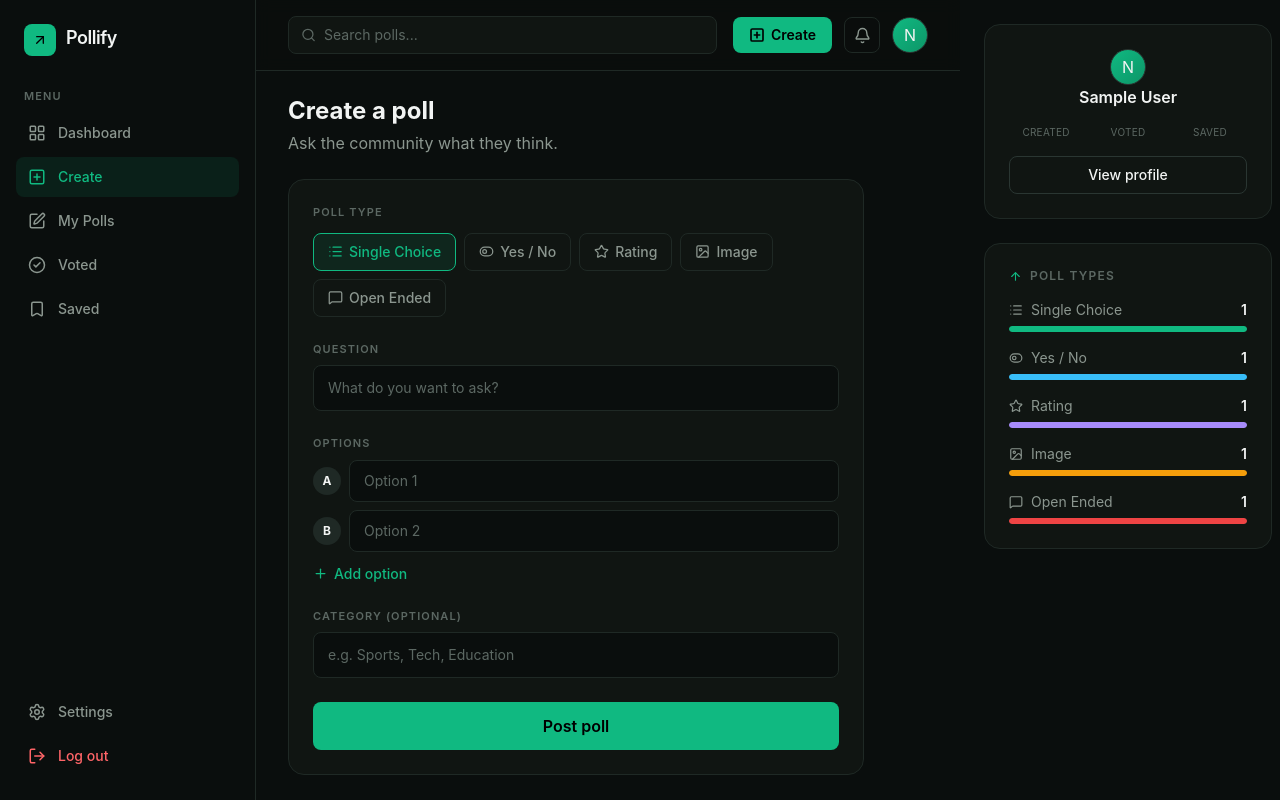
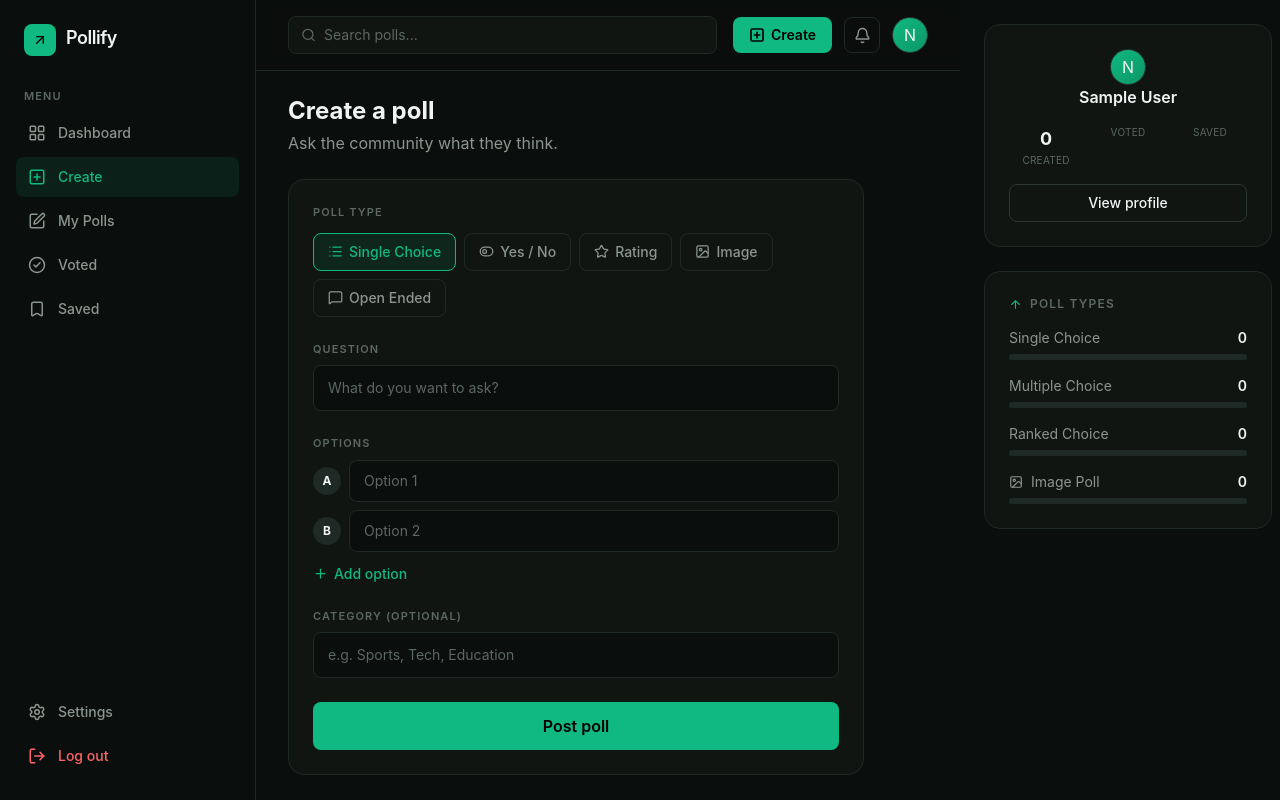
Before and after one commit to alimuzmmil294-coder/polify-fullstack-project, a React (Vite) app in the folder pollify-frontend/: page /create in a window 1280 px wide. Built offline with nearby package versions, Linux system fonts and the light colour scheme; sample sign-in values are in the browser's storage.

Commit message:
Corrected All Issues

```diff
--- a/pollify-frontend/src/App.jsx
+++ b/pollify-frontend/src/App.jsx
@@ -10,6 +10,7 @@ import MyPolls from "./pages/MyPolls";
 import Voted from "./pages/Voted";
 import Saved from "./pages/Saved";
 import Settings from "./pages/Settings";
+import { PollProvider } from "./context/PollContext";
 
 // Spinner/Loader placeholder while restoring session
 function LoadingScreen() {
@@ -128,7 +129,9 @@ function AppRoutes() {
 export default function App() {
   return (
     <AuthProvider>
-      <AppRoutes />
+      <PollProvider>
+        <AppRoutes />
+      </PollProvider>
     </AuthProvider>
   );
 }
--- a/pollify-frontend/src/components/PollCard.jsx
+++ b/pollify-frontend/src/components/PollCard.jsx
@@ -1,6 +1,7 @@
 import { useState } from "react";
 import Icon from "./Icon";
 import { useAuth } from "../context/AuthContext";
+import { usePolls } from "../context/PollContext";
 import { API_BASE_URL } from "../config.js";
 
 const avatarColors = [
@@ -21,6 +22,7 @@ function colorFor(name = "User") {
 
 export default function PollCard({ poll }) {
   const { token, user } = useAuth();
+  const { deletePoll } = usePolls();
 
   // Safe extraction of author attributes whether string or object
   const authorName =
@@ -45,6 +47,15 @@ export default function PollCard({ poll }) {
 
   const pollId = poll.id || poll._id;
   const totalVotes = options.reduce((sum, o) => sum + (o.votes || 0), 0);
+  const isOwner = Boolean(
+    user &&
+      (poll.authorId === user.id ||
+        poll.authorId === user._id ||
+        poll.author?._id === user.id ||
+        poll.author?._id === user._id ||
+        poll.author?.id === user.id ||
+        poll.author?.id === user._id)
+  );
 
   // Send vote choice to backend
   async function vote(optionId) {
@@ -108,6 +119,30 @@ export default function PollCard({ poll }) {
     }
   }
 
+  async function handleDelete() {
+    if (!window.confirm("Delete this poll?")) return;
+
+    try {
+      const response = await fetch(`${API_BASE_URL}/polls/${pollId}`, {
+        method: "DELETE",
+        headers: {
+          "Content-Type": "application/json",
+          ...(token && { Authorization: `Bearer ${token}` }),
+        },
+      });
+
+      if (!response.ok) {
+        const errBody = await response.json().catch(() => ({}));
+        throw new Error(errBody.message || "Failed to delete poll");
+      }
+
+      deletePoll(pollId);
+    } catch (err) {
+      console.error("Failed to delete poll:", err);
+      alert(err.message || "Could not delete the poll.");
+    }
+  }
+
   return (
     <article className="bg-[var(--color-surface)] border border-[var(--color-border)] rounded-2xl p-5 hover:border-[var(--color-border-light)] transition-colors">
       <div className="flex items-center justify-between mb-3">
@@ -126,11 +161,22 @@ export default function PollCard({ poll }) {
             </span>
           </p>
         </div>
-        {poll.tag && (
-          <span className="text-[11px] font-medium px-2.5 py-1 rounded-full bg-[var(--color-warning)]/15 text-[var(--color-warning)]">
-            {poll.tag}
-          </span>
-        )}
+        <div className="flex items-center gap-2">
+          {poll.tag && (
+            <span className="text-[11px] font-medium px-2.5 py-1 rounded-full bg-[var(--color-warning)]/15 text-[var(--color-warning)]">
+              {poll.tag}
+            </span>
+          )}
+          {isOwner && (
+            <button
+              type="button"
+              onClick={handleDelete}
+              className="text-xs font-medium text-red-400 hover:text-red-300 transition-colors"
+            >
+              Delete
+            </button>
+          )}
+        </div>
       </div>
 
       <h3 className="font-semibold text-lg mb-4">{poll.question}</h3>
--- a/pollify-frontend/src/components/RightPanel.jsx
+++ b/pollify-frontend/src/components/RightPanel.jsx
@@ -1,15 +1,59 @@
+import { useMemo } from "react";
 import { useNavigate } from "react-router-dom";
 import Icon from "./Icon";
-import { pollTypeStats } from "../data/mockData";
 import { useAuth } from "../context/AuthContext";
+// Import your Poll Context where all polls live
+import { usePolls } from "../context/PollContext";
+
+// Define metadata for each poll type (icons, colors, display labels)
+const POLL_TYPE_CONFIG = {
+  single: {
+    label: "Single Choice",
+    icon: "radio",
+    color: "var(--color-brand)",
+  },
+  multiple: {
+    label: "Multiple Choice",
+    icon: "check-square",
+    color: "#3B82F6",
+  },
+  ranked: { label: "Ranked Choice", icon: "list-ordered", color: "#8B5CF6" },
+  image: { label: "Image Poll", icon: "image", color: "#EC4899" },
+};
 
 export default function RightPanel() {
   const { user, email } = useAuth();
+  const { polls } = usePolls();
   const navigate = useNavigate();
-  const maxValue = Math.max(...pollTypeStats.map((s) => s.value));
+
+  // Dynamically recalculate stats whenever `polls` state changes
+  const dynamicStats = useMemo(() => {
+    // 1. Initialize count mapping
+    const counts = { single: 0, multiple: 0, ranked: 0, image: 0 };
+
+    // 2. Count occurrences of each poll type
+    polls.forEach((poll) => {
+      if (counts[poll.type] !== undefined) {
+        counts[poll.type] += 1;
+      }
+    });
+
+    // 3. Format into structured display data
+    return Object.keys(POLL_TYPE_CONFIG).map((type) => ({
+      type,
+      label: POLL_TYPE_CONFIG[type].label,
+      icon: POLL_TYPE_CONFIG[type].icon,
+      color: POLL_TYPE_CONFIG[type].color,
+      value: counts[type] || 0,
+    }));
+  }, [polls]);
+
+  // Prevent Division by Zero if all values are 0
+  const maxValue = Math.max(...dynamicStats.map((s) => s.value), 1);
 
   return (
     <aside className="hidden xl:flex w-80 shrink-0 flex-col gap-6 py-6 pl-6 pr-2 sticky top-0 h-screen overflow-y-auto">
+      {/* Profile Card */}
       <div className="bg-[var(--color-surface)] border border-[var(--color-border)] rounded-2xl p-6 flex flex-col items-center text-center">
         <p className="bg-gradient-to-br from-[var(--color-brand)] to-[var(--color-brand-dim)] flex justify-center items-center w-9 h-9 rounded-full object-cover border border-[var(--color-border-light)]">
           {email?.charAt(0)?.toUpperCase() || "U"}
@@ -21,7 +65,7 @@ export default function RightPanel() {
 
         <div className="grid grid-cols-3 gap-2 w-full mb-4">
           {[
-            { label: "Created", value: user?.created },
+            { label: "Created", value: user?.created ?? polls.length },
             { label: "Voted", value: user?.voted },
             { label: "Saved", value: user?.saved },
           ].map((stat) => (
@@ -42,14 +86,15 @@ export default function RightPanel() {
         </button>
       </div>
 
+      {/* Dynamic Poll Types Card */}
       <div className="bg-[var(--color-surface)] border border-[var(--color-border)] rounded-2xl p-6">
         <p className="flex items-center gap-2 text-xs font-semibold text-[var(--color-text-faint)] tracking-widest mb-4">
           <Icon name="up" size={13} className="text-[var(--color-brand)]" />
           POLL TYPES
         </p>
         <div className="flex flex-col gap-4">
-          {pollTypeStats.map((stat) => (
-            <div key={stat.label}>
+          {dynamicStats.map((stat) => (
+            <div key={stat.type}>
               <div className="flex items-center justify-between mb-1.5">
                 <span className="flex items-center gap-2 text-sm text-[var(--color-text-muted)]">
                   <Icon name={stat.icon} size={14} />
@@ -59,7 +104,7 @@ export default function RightPanel() {
               </div>
               <div className="h-1.5 rounded-full bg-[var(--color-border)] overflow-hidden">
                 <div
-                  className="h-full rounded-full"
+                  className="h-full rounded-full transition-all duration-300 ease-out"
                   style={{
                     width: `${(stat.value / maxValue) * 100}%`,
                     backgroundColor: stat.color,
--- a/pollify-frontend/src/config.js
+++ b/pollify-frontend/src/config.js
@@ -1,4 +1 @@
-const rawUrl = import.meta.env.VITE_BACKEND_URL || "http://localhost:3500/api";
-
-// Auto-cleans trailing slashes so you never get double slashes like '//auth/login'
-export const API_BASE_URL = rawUrl.replace(/\/+$/, "");
+export const API_BASE_URL = "http://localhost:3500/api";
--- /dev/null
+++ b/pollify-frontend/src/context/PollContext.jsx
@@ -0,0 +1,40 @@
+import { createContext, useContext, useState } from "react";
+
+const PollContext = createContext();
+
+export function PollProvider({ children }) {
+  const [polls, setPolls] = useState([]);
+
+  const setAllPolls = (nextPolls) => {
+    setPolls(Array.isArray(nextPolls) ? nextPolls : []);
+  };
+
+  // Call this when adding a poll
+  const addPoll = (newPoll) => {
+    const normalizedPoll = newPoll?.poll || newPoll;
+    if (!normalizedPoll) return;
+
+    const normalizedId = normalizedPoll.id || normalizedPoll._id;
+
+    setPolls((prev) => {
+      const withoutDuplicate = prev.filter((poll) => (poll.id || poll._id) !== normalizedId);
+      return [normalizedPoll, ...withoutDuplicate];
+    });
+  };
+
+  // Call this when deleting a poll
+  const deletePoll = (pollId) => {
+    const normalizedId = pollId?.id || pollId?._id || pollId;
+    if (!normalizedId) return;
+
+    setPolls((prev) => prev.filter((poll) => (poll.id || poll._id) !== normalizedId));
+  };
+
+  return (
+    <PollContext.Provider value={{ polls, setAllPolls, addPoll, deletePoll }}>
+      {children}
+    </PollContext.Provider>
+  );
+}
+
+export const usePolls = () => useContext(PollContext);
--- a/pollify-frontend/src/pages/CreatePoll.jsx
+++ b/pollify-frontend/src/pages/CreatePoll.jsx
@@ -4,6 +4,7 @@ import Icon from "../components/Icon";
 import { Plus, Trash2, Upload, User } from "lucide-react";
 import { toast } from "react-toastify";
 import { API_BASE_URL } from "../config.js";
+import { usePolls } from "../context/PollContext";
 
 const pollTypes = [
   { key: "single", label: "Single Choice", icon: "list" },
@@ -15,6 +16,7 @@ const pollTypes = [
 
 export default function CreatePoll() {
   const navigate = useNavigate();
+  const { addPoll } = usePolls();
 
   // Consolidated Single State
   const [formData, setFormData] = useState({
@@ -147,6 +149,7 @@ export default function CreatePoll() {
         throw new Error(data.message || "Failed to create poll.");
       }
 
+      addPoll(data.poll || data);
       toast.success("Poll created successfully!");
       navigate("/");
     } catch (err) {
--- a/pollify-frontend/src/pages/Dashboard.jsx
+++ b/pollify-frontend/src/pages/Dashboard.jsx
@@ -3,6 +3,7 @@ import Icon from "../components/Icon";
 import PollCard from "../components/PollCard";
 import { filterTabs } from "../data/mockData";
 import { useAuth } from "../context/AuthContext";
+import { usePolls } from "../context/PollContext";
 import { API_BASE_URL } from "../config.js";
 
 const typeMap = {
@@ -15,12 +16,12 @@ const typeMap = {
 
 export default function Dashboard() {
   const { user, email, token } = useAuth();
+  const { polls, setAllPolls, addPoll } = usePolls();
   const [tab, setTab] = useState("Explore");
   const [filter, setFilter] = useState("All");
   const [question, setQuestion] = useState("");
 
   // Data fetching states
-  const [polls, setPolls] = useState([]);
   const [isLoading, setIsLoading] = useState(true);
   const [isPosting, setIsPosting] = useState(false);
   const [error, setError] = useState(null);
@@ -34,13 +35,18 @@ export default function Dashboard() {
         setIsLoading(true);
         setError(null);
 
-        // Fetch all community polls without filtering by user ID
+        // Explicitly format Authorization header; ensure request handles public/protected modes correctly
+        const headers = {
+          "Content-Type": "application/json",
+        };
+
+        if (token) {
+          headers["Authorization"] = `Bearer ${token}`;
+        }
+
         const response = await fetch(`${API_BASE_URL}/polls`, {
           method: "GET",
-          headers: {
-            "Content-Type": "application/json",
-            ...(token && { Authorization: `Bearer ${token}` }),
-          },
+          headers,
         });
 
         if (!response.ok) {
@@ -55,7 +61,7 @@ export default function Dashboard() {
 
         // Flexibly handle array or object wrapper response ({ polls: [...] })
         const pollsList = Array.isArray(data) ? data : data.polls || [];
-        setPolls(pollsList);
+        setAllPolls(pollsList);
       } catch (err) {
         console.error("Error fetching polls:", err);
         setError(err.message || "Failed to load polls");
@@ -73,6 +79,12 @@ export default function Dashboard() {
     const trimmedQuestion = question.trim();
     if (!trimmedQuestion || isPosting) return;
 
+    // Check for missing auth token before sending post request
+    if (!token) {
+      alert("You must be logged in to create a poll.");
+      return;
+    }
+
     try {
       setIsPosting(true);
 
@@ -80,7 +92,7 @@ export default function Dashboard() {
         method: "POST",
         headers: {
           "Content-Type": "application/json",
-          ...(token && { Authorization: `Bearer ${token}` }),
+          Authorization: `Bearer ${token}`,
         },
         body: JSON.stringify({
           question: trimmedQuestion,
@@ -96,8 +108,8 @@ export default function Dashboard() {
 
       const newPoll = await response.json();
 
-      // Prepend newly created poll directly to the global feed state
-      setPolls((prev) => [newPoll.poll || newPoll, ...prev]);
+      // Update the shared poll list so the stats panel and feed stay in sync
+      addPoll(newPoll);
       setQuestion("");
     } catch (err) {
       console.error("Failed to create poll:", err);
```
Also changed, not shown: 1 other file (tests, documents, lock files or other folders).
